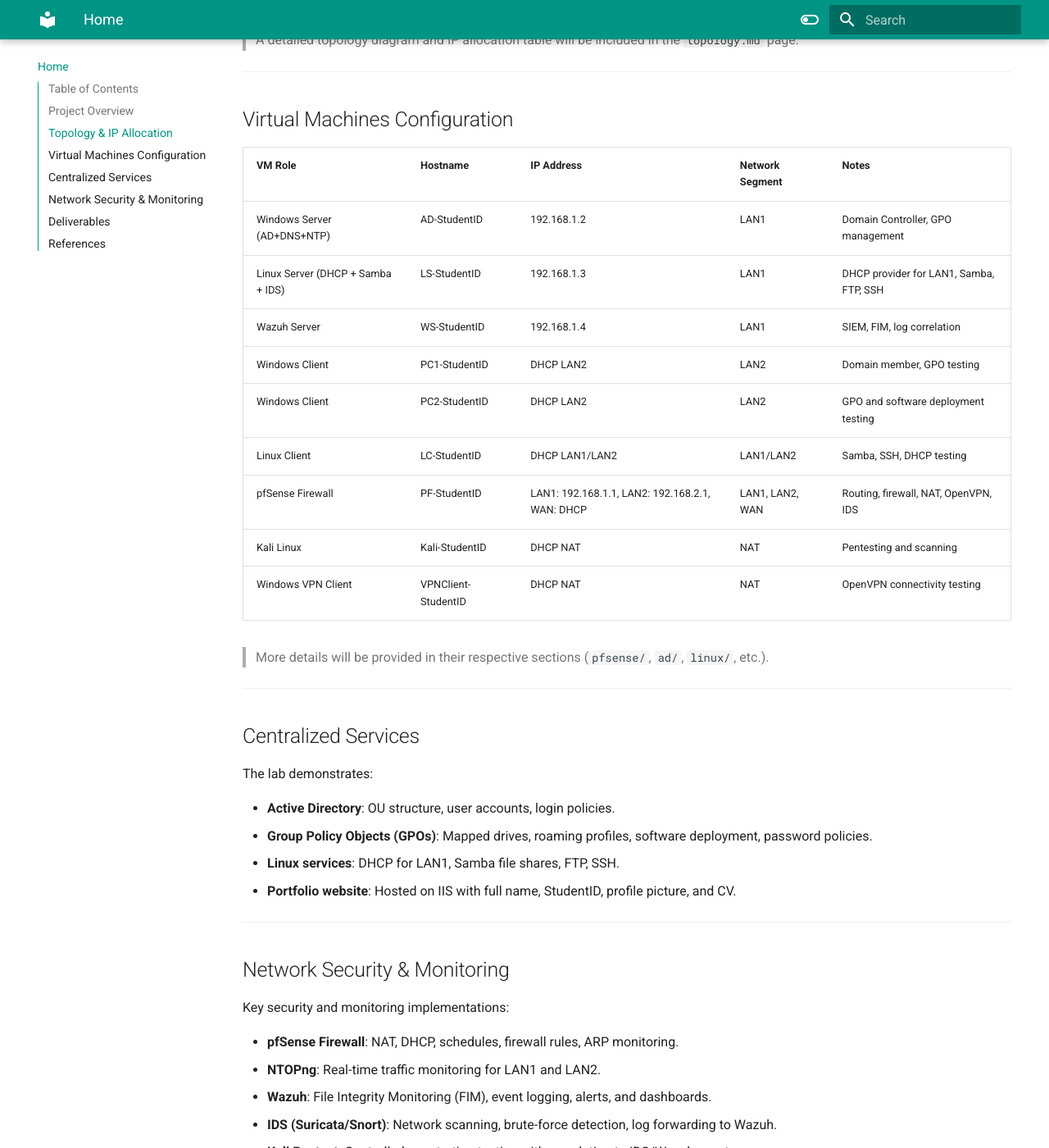
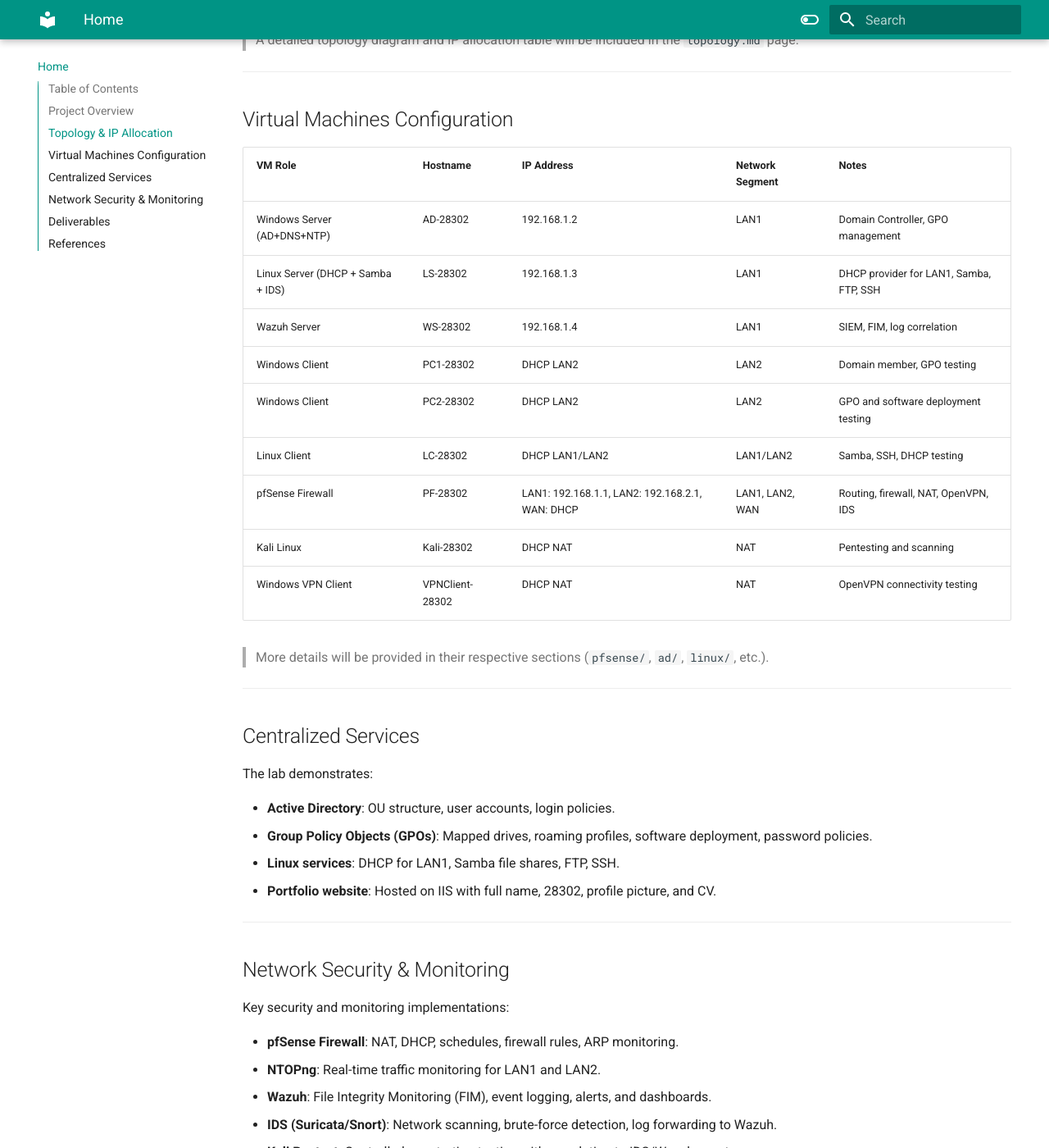
Before and after one commit to mr3nz1/computer_networks_project_docs, an MkDocs documentation site: the page built from docs/index.md, in a window 1280 px wide and 1400 px high, scrolled down 1240 px. Shown: the whole window at 82% size. Built offline with MkDocs 1.6.1 and Material for MkDocs 9.7.7, drawn with Linux system fonts in a browser that asks for light colours; some of the changed text lies outside the part shown.

Commit message:
additional docs

```diff
--- a/docs/index.md
+++ b/docs/index.md
@@ -1,7 +1,7 @@
 # Phase 2: Network/System Configurations Documentation
 
 Welcome to the official documentation site for **Phase 2: Network/System Configurations**.
-This documentation is prepared by **Paterne MURENZI (StudentID: 28302)**.
+This documentation is prepared by **Paterne MURENZI (ID: 28302)**.
 
 ---
 
@@ -45,17 +45,17 @@ The lab is designed with multiple LAN segments:
 
 ## Virtual Machines Configuration
 
-| VM Role                           | Hostname            | IP Address                                      | Network Segment | Notes                                   |
-|-----------------------------------|---------------------|-------------------------------------------------|-----------------|-----------------------------------------|
-| Windows Server (AD+DNS+NTP)       | AD-StudentID        | 192.168.1.2                                     | LAN1            | Domain Controller, GPO management       |
-| Linux Server (DHCP + Samba + IDS) | LS-StudentID        | 192.168.1.3                                     | LAN1            | DHCP provider for LAN1, Samba, FTP, SSH |
-| Wazuh Server                      | WS-StudentID        | 192.168.1.4                                     | LAN1            | SIEM, FIM, log correlation              |
-| Windows Client                    | PC1-StudentID       | DHCP LAN2                                       | LAN2            | Domain member, GPO testing              |
-| Windows Client                    | PC2-StudentID       | DHCP LAN2                                       | LAN2            | GPO and software deployment testing     |
-| Linux Client                      | LC-StudentID        | DHCP LAN1/LAN2                                  | LAN1/LAN2       | Samba, SSH, DHCP testing                |
-| pfSense Firewall                  | PF-StudentID        | LAN1: 192.168.1.1, LAN2: 192.168.2.1, WAN: DHCP | LAN1, LAN2, WAN | Routing, firewall, NAT, OpenVPN, IDS    |
-| Kali Linux                        | Kali-StudentID      | DHCP NAT                                        | NAT             | Pentesting and scanning                 |
-| Windows VPN Client                | VPNClient-StudentID | DHCP NAT                                        | NAT             | OpenVPN connectivity testing            |
+| VM Role                           | Hostname        | IP Address                                      | Network Segment | Notes                                   |
+|-----------------------------------|-----------------|-------------------------------------------------|-----------------|-----------------------------------------|
+| Windows Server (AD+DNS+NTP)       | AD-28302        | 192.168.1.2                                     | LAN1            | Domain Controller, GPO management       |
+| Linux Server (DHCP + Samba + IDS) | LS-28302        | 192.168.1.3                                     | LAN1            | DHCP provider for LAN1, Samba, FTP, SSH |
+| Wazuh Server                      | WS-28302        | 192.168.1.4                                     | LAN1            | SIEM, FIM, log correlation              |
+| Windows Client                    | PC1-28302       | DHCP LAN2                                       | LAN2            | Domain member, GPO testing              |
+| Windows Client                    | PC2-28302       | DHCP LAN2                                       | LAN2            | GPO and software deployment testing     |
+| Linux Client                      | LC-28302        | DHCP LAN1/LAN2                                  | LAN1/LAN2       | Samba, SSH, DHCP testing                |
+| pfSense Firewall                  | PF-28302        | LAN1: 192.168.1.1, LAN2: 192.168.2.1, WAN: DHCP | LAN1, LAN2, WAN | Routing, firewall, NAT, OpenVPN, IDS    |
+| Kali Linux                        | Kali-28302      | DHCP NAT                                        | NAT             | Pentesting and scanning                 |
+| Windows VPN Client                | VPNClient-28302 | DHCP NAT                                        | NAT             | OpenVPN connectivity testing            |
 
 > More details will be provided in their respective sections (`pfsense/`, `ad/`, `linux/`, etc.).
 
@@ -68,7 +68,7 @@ The lab demonstrates:
 - **Active Directory**: OU structure, user accounts, login policies.
 - **Group Policy Objects (GPOs)**: Mapped drives, roaming profiles, software deployment, password policies.
 - **Linux services**: DHCP for LAN1, Samba file shares, FTP, SSH.
-- **Portfolio website**: Hosted on IIS with full name, StudentID, profile picture, and CV.
+- **Portfolio website**: Hosted on IIS with full name, 28302, profile picture, and CV.
 
 ---
 
```
Also changed, not shown: docs/ad_gpo.md (+2 -2 lines), docs/linux_docs.md (+13 -7 lines), docs/ntopng.md (+1 -1 lines), docs/pfsense.md (+7 -7 lines), docs/wazuh.md (+4 -4 lines), docs/images/Task 3/doc_site_config.png (added), docs/images/Task 3/linux_doc_server_evidence.png (added), docs/images/Task 3/linux_documentation_evidence.png (added), docs/images/Task 3/site_folder.png (added).
